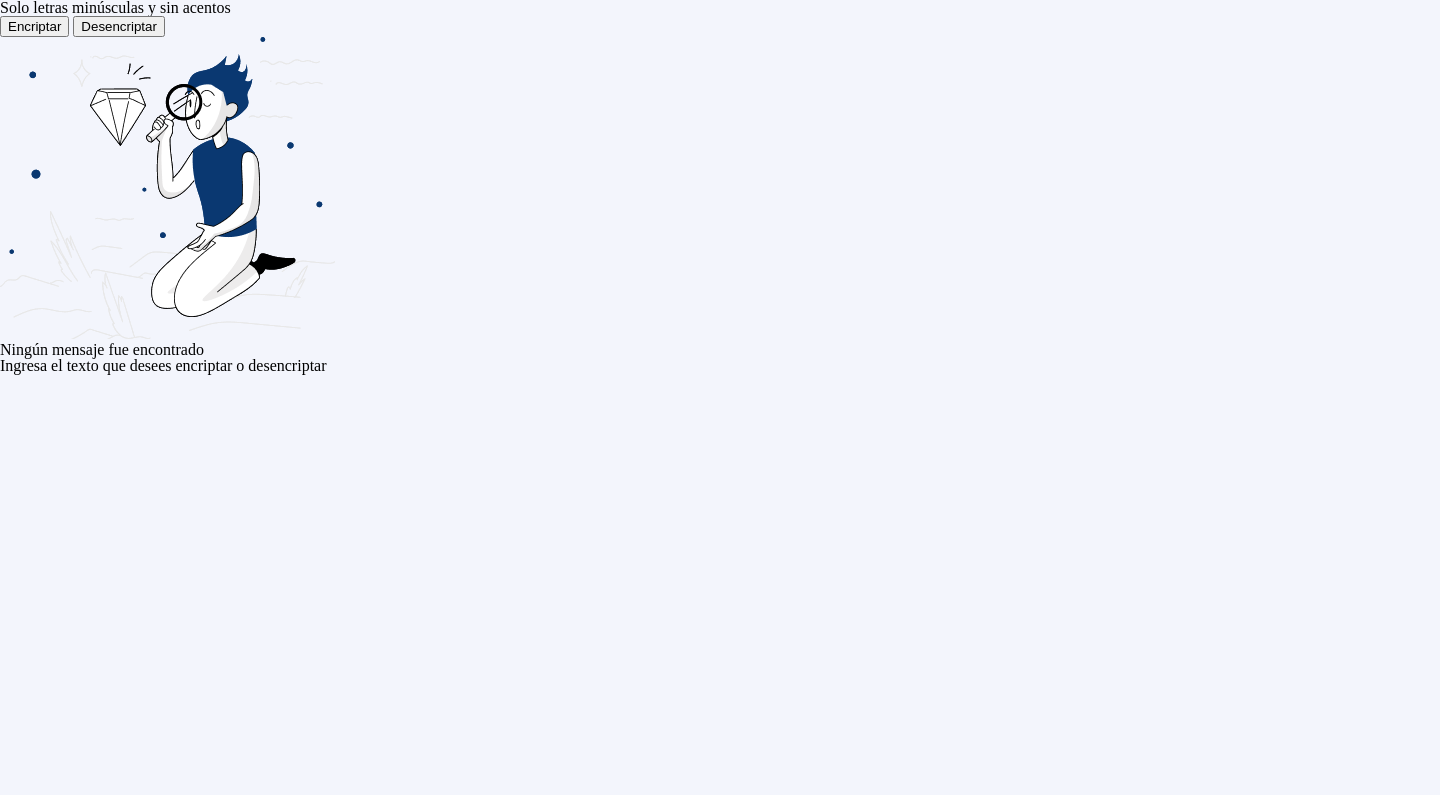
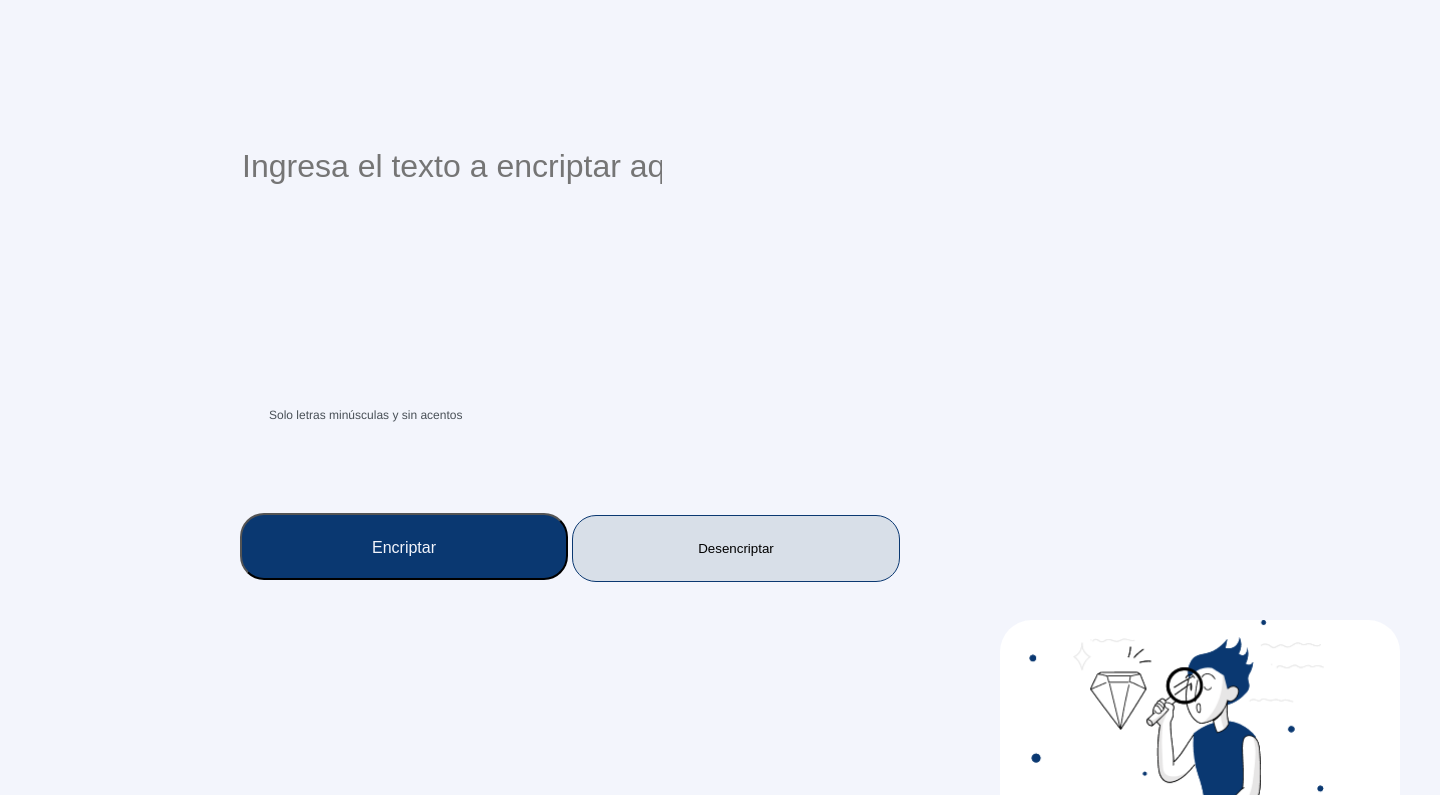
Before and after one commit to xelaSeventh/encrypterChallengeONE, a plain HTML site: page index.html in a window 1280 px wide. Shown: the part 109-904 px from the top of the page, 1440 px wide, since content can reach past the window. Before the commit the page ends 800 px from the top, so only its background shows below. Drawn offline with Linux system fonts and the light colour scheme.

Commit message:
CSS Configuration

```diff
--- a/index.html
+++ b/index.html
@@ -19,27 +19,22 @@
         </header>
         <main>
             <section class="text-box">
-                <label for="textbox">Ingrese el texto aqui</label>
-                <input type="text" id="textbox" required>
+                <input type="text" id="textbox" required placeholder="Ingresa el texto a encriptar aquí:">
             </section>
             <section class="warning-message">
                 <i class="material-icons">&#xe000;</i>
-                <p>Solo letras minúsculas y sin acentos</p>
+                <p class="warning-text">Solo letras minúsculas y sin acentos</p>
             </section>
             <section class="buttons">
                 <input type="submit" value="Encriptar" class="encrypt">
                 <input type="submit" value="Desencriptar" class="decrypt">
             </section>
-        </main>
-        <footer>
-            <section class="not-found-img">
+            <section class="not-found">
                 <img src="img/notfound.png">
-            </section>
-            <section class="message-content">
                 <h2>Ningún mensaje fue encontrado</h2>
                 <p class="no-message-alert">Ingresa el texto que desees encriptar o desencriptar</p>
             </section>
-        </footer>
 
+        </main>
     </body>
 </html>
--- a/style.css
+++ b/style.css
@@ -1,4 +1,108 @@
 html {
+    width: 100%;
+    height: 100%;
+}
+
+head {
     background-color: #f3f5fc;
-    width: 1440px
 }
+
+body {
+    background-color: #f3f5fc;
+}
+
+.logo {
+    width: 120px;
+    height: 48px;
+    margin: 40px;
+}
+
+.text-box {
+    display: block;
+    width: 577px;
+    height: 48px;
+    margin-top: 168px;
+    margin-left: 240px;
+}
+
+#textbox {
+    background: none;
+    border: none;
+    font-size: 32px;
+    color: #0A3871;
+}
+
+.warning-message {
+    width: 229px;
+    height: 18px;
+    margin-top: 200px;
+    margin-left: 240px;
+}
+
+.material-icons {
+    width: 15px;
+    height: 10px;
+    margin-right: 10px;
+}
+
+.warning-text {
+    display: inline-block;
+    height: auto;
+    width: auto;
+    font-family:'Franklin Gothic Medium', 'Arial Narrow', Arial, sans-serif;
+    font-size: 12px;
+    line-height: 18px;
+    letter-spacing: 0em;
+    text-align: left;
+    color: #495057;
+}
+
+.buttons {
+    width: 680px;
+    height: 67px;
+    margin-top: 100px;
+    margin-left: 240px;
+    gap: 24px;
+}
+
+.encrypt {
+    width: 328px;
+    height: 67px;
+    padding: 24px;
+    border-radius: 24px;
+    gap: 8px;
+    background: #0A3871;
+    color: #f3f5fc;
+    font-size: 16px;
+}
+
+.decrypt {
+    width: 328px;
+    height: 67px;
+    padding: 24px;
+    border-radius: 24px;
+    border: 1px;
+    gap: 8px;
+    background: linear-gradient(0deg, #D8DFE8, #D8DFE8);
+    border: 1px solid #0A3871
+}
+
+.not-found {
+    width: 400px;
+    height: 944px;
+    margin-top: 40px;
+    margin-left: 1000px;
+    border-radius: 32px;
+    background: #FFFFFF;
+}
+
+.not-found img {
+    width: 336px;
+    height: 304px;
+    top: 283px;
+    left: 1032px;
+
+}
+footer {
+    background-color: #f3f5fc;
+}
```
